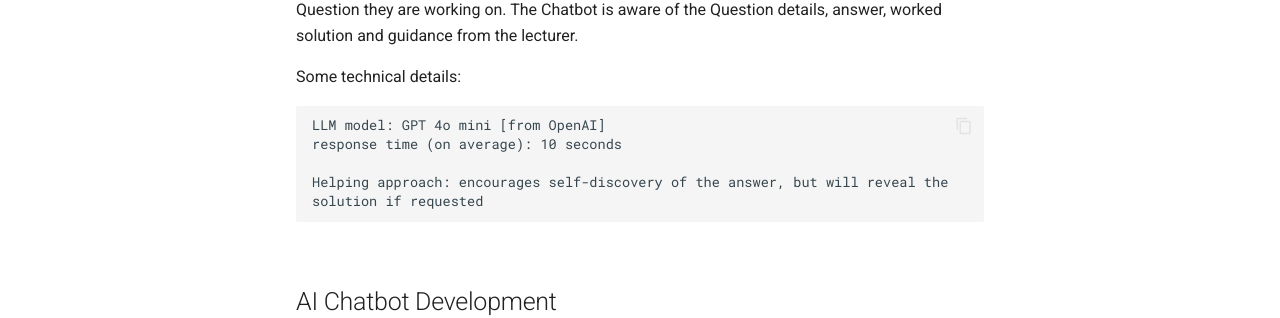
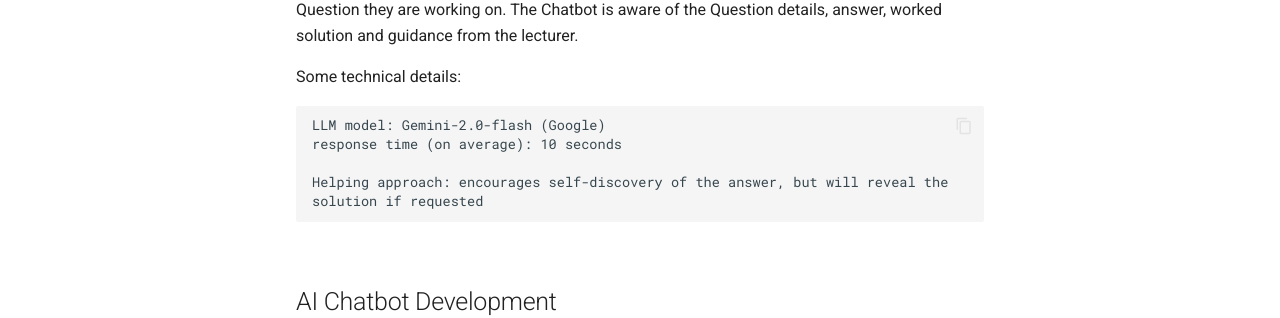
Before and after one commit to lambda-feedback/user-documentation, an MkDocs documentation site: the page built from docs/advanced/chatbot_agents/info.md, in a window 1280 px wide and 1257 px high. Shown: the part 802-1120 px from the top of the window. Built offline with MkDocs 1.6.1 and Material for MkDocs 9.7.7, drawn with Linux system fonts in a browser that asks for light colours; comment, search, counter and statistics services are not loaded.

Commit message:
Update LLM model

```diff
--- a/docs/advanced/chatbot_agents/info.md
+++ b/docs/advanced/chatbot_agents/info.md
@@ -22,7 +22,7 @@ This chatbot aims to complete all the relevant tasks the student requests based
 
 Some technical details:
 <pre style="white-space: pre-wrap;">
-<code>LLM model: GPT 4o mini [from OpenAI]
+<code>LLM model: Gemini-2.0-flash (Google)
 response time (on average): 10 seconds
 
 Helping approach: encourages self-discovery of the answer, but will reveal the solution if requested
```
